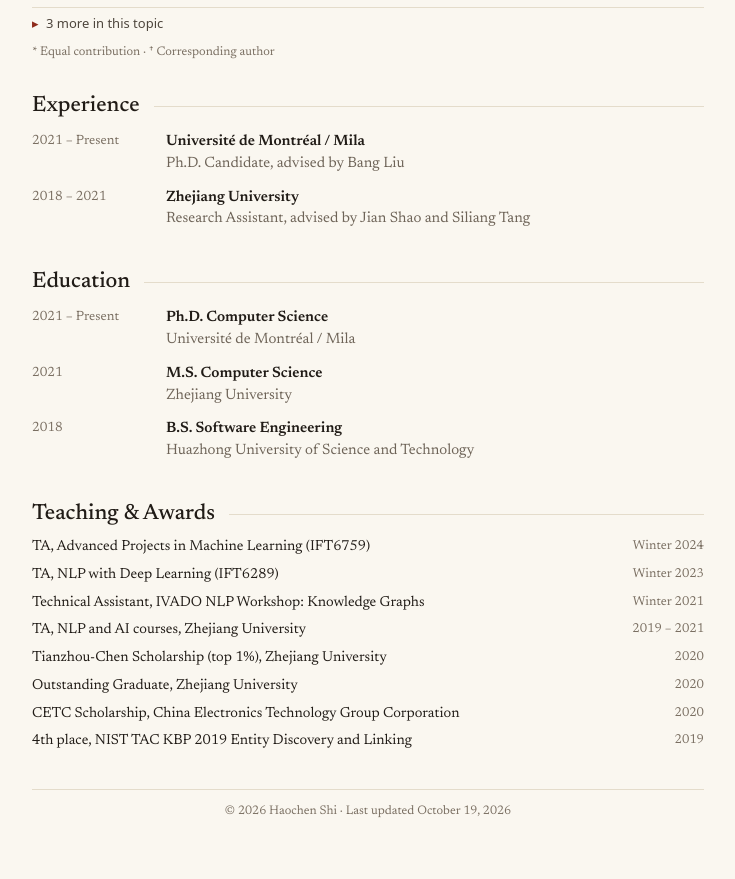
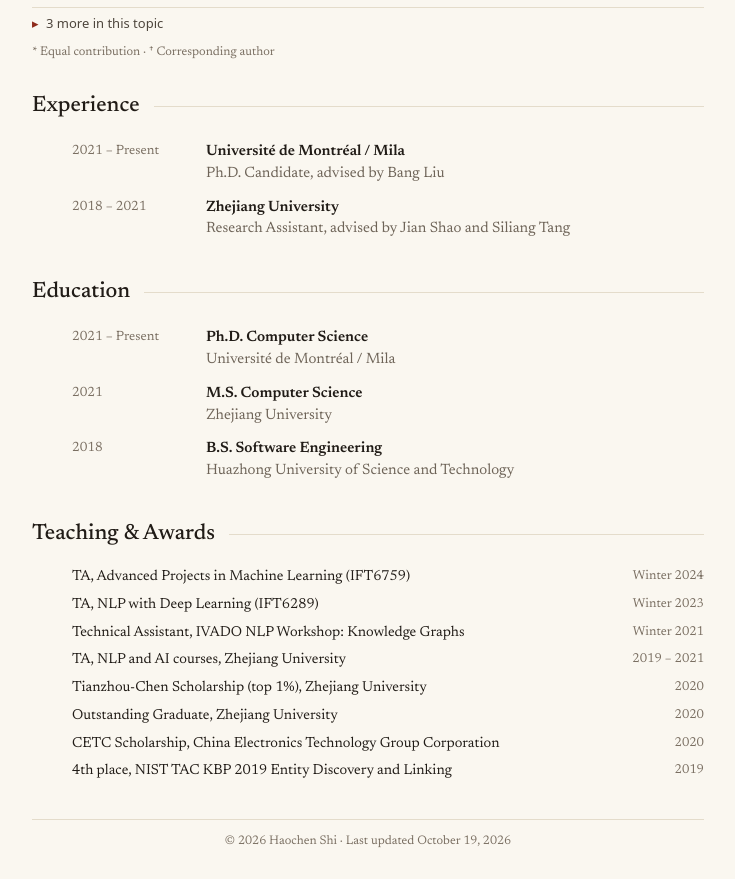
Before and after one commit to hc-shi/hc-shi.github.io, a Next.js app: page / in a window 1280 px wide. Shown: the part 2080-2959 px from the top of the page, without its empty margins (272-1007 px from the left). Before the commit the page ends 2929 px from the top, so only its background shows below. Built offline with nearby package versions, Linux system fonts and the light colour scheme.

Commit message:
fix: match the mockup's list indentation and spacing on wide screens
Co-Authored-By: Claude Opus 5.5 <noreply@anthropic.com>

```diff
--- a/src/components/CompactList.tsx
+++ b/src/components/CompactList.tsx
@@ -2,7 +2,7 @@ import type { CompactEntry } from "@/types";
 
 export function CompactList({ entries }: { entries: CompactEntry[] }) {
   return (
-    <ul>
+    <ul className="my-4 min-[600px]:pl-10">
       {entries.map((entry) => (
         <li key={entry.label} className="flex justify-between gap-3 py-[3px] text-[14.5px] leading-[1.5]">
           <span>{entry.label}</span>
--- a/src/components/PaperList.tsx
+++ b/src/components/PaperList.tsx
@@ -11,7 +11,7 @@ export function PaperList({ pubs }: { pubs: Publication[] }) {
       <summary className="more-summary cursor-pointer font-sans text-[13px] text-ink2">
         {pubs.length} more in this topic
       </summary>
-      <ul className="mb-1 ml-3.5 mt-2">
+      <ul className="mb-1 ml-3.5 mt-2 min-[600px]:pl-10">
         {pubs.map((pub) => (
           <li key={pub.id} className="mb-[9px] text-[14px] leading-[1.45]">
             <a href={pub.links.paper} {...external} className="font-semibold text-ink hover:underline">
--- a/src/components/Timeline.tsx
+++ b/src/components/Timeline.tsx
@@ -3,7 +3,7 @@ import type { TimelineEntry } from "@/types";
 /** "Year | content" rows; below 600px the year sits above the content. */
 export function Timeline({ entries }: { entries: TimelineEntry[] }) {
   return (
-    <ul>
+    <ul className="my-4 min-[600px]:pl-10">
       {entries.map((entry) => (
         <li
           key={`${entry.period}-${entry.heading}`}
```
